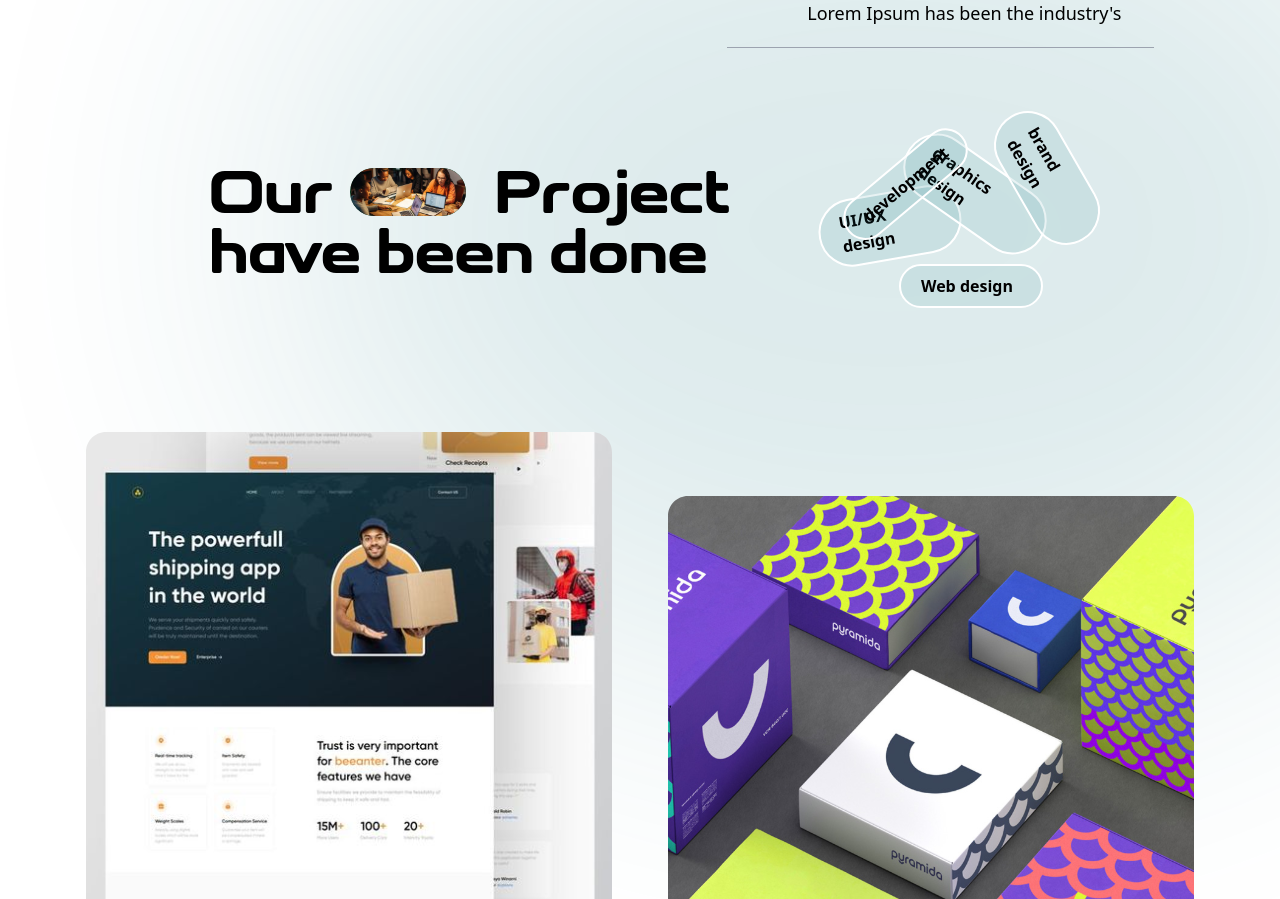
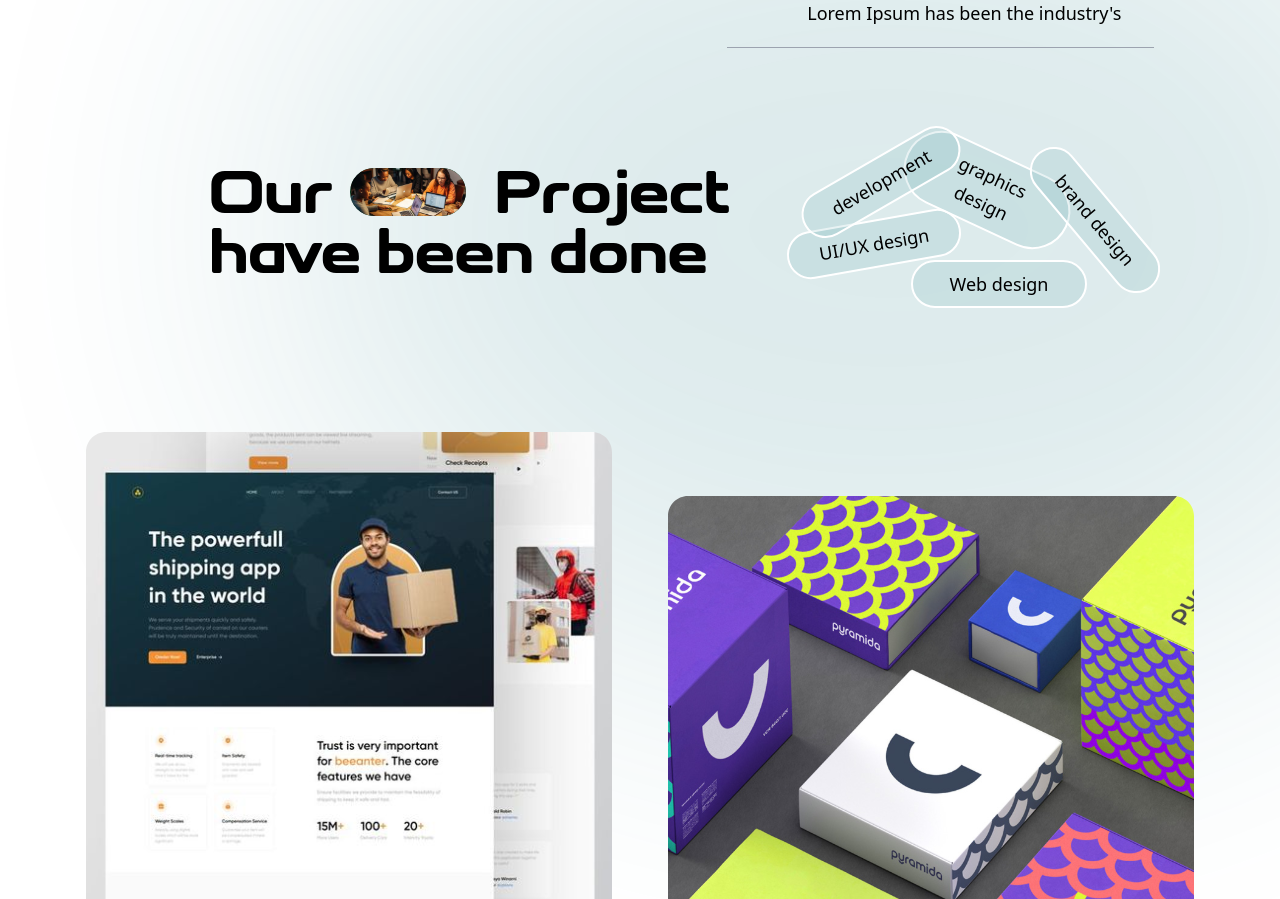
Before and after one commit to Qaviashraf/Bidec-Solution, a React (Vite) app in the folder frontend/: page / in a window 1280 px wide. Shown: the part 2224-3123 px from the top of the page. Built offline with nearby package versions, Linux system fonts and the light colour scheme.

Commit message:
Update Projects.jsx

```diff
--- a/frontend/src/components/Projects.jsx
+++ b/frontend/src/components/Projects.jsx
@@ -28,12 +28,12 @@
                 <div
                     data-aos="fade-down" className="relative">
 
-                    <ul className='absolute bottom-[-10vh] right-[12vh] pl-20'>
-                        <li className='font-sans bottom-12 right-[1vw] rotate-[350deg] absolute font-semibold text-md rounded-full bg-[#227C851A] border-2 border-[#FFFFFF] px-5 py-2 w-36'>UI/UX design</li>
-                        <li className='font-sans bottom-20 rotate-[35deg] left-0 absolute font-semibold text-md rounded-full bg-[#227C851A] border-2 border-[#FFFFFF] px-5 py-2 w-40'>graphics design</li>
-                        <li className='font-sans bottom-[8vw] rotate-[320deg] left-[-5vw] absolute font-semibold text-md rounded-full bg-[#227C851A] border-2 border-[#FFFFFF] px-5 py-2 '>development</li>
-                        <li className='font-sans bottom-24 rotate-[60deg] left-20 absolute font-semibold text-md rounded-full bg-[#227C851A] border-2 border-[#FFFFFF] px-5 py-2 w-36'>brand design</li>
-                        <li className='font-sans bottom-0 rotate-0 left-1 absolute font-semibold text-md rounded-full bg-[#227C851A] border-2 border-[#FFFFFF] px-5 py-2 w-36'>Web design</li>
+                    <ul className='absolute bottom-[-10vh] right-[12vh] pl-20 hover:bg-gray-300'>
+                        <Link to='service/branding' className='font-sans bottom-10 right-[1vw] rotate-[350deg] absolute text-lg rounded-full bg-[#227C851A] border-2 border-[#FFFFFF] px-5 py-2 w-44 text-center hover:bg-[#227C85] hover:text-white hover:border-[#227C85]'>UI/UX design</Link>
+                        <Link to='service/branding' className='font-sans bottom-20 rotate-[25deg] left-1 absolute text-lg rounded-full bg-[#227C851A] border-2 border-[#FFFFFF] px-5 py-2 w-44 text-center hover:bg-[#227C85] hover:text-white hover:border-[#227C85]'>graphics design</Link>
+                        <Link to='service/web-design-development' className='font-sans bottom-[8vw] rotate-[330deg] left-[-8vw] absolute text-lg rounded-full bg-[#227C851A] border-2 border-[#FFFFFF] px-5 py-2  w-44 text-center hover:bg-[#227C85] hover:text-white hover:border-[#227C85]'>development</Link>
+                        <Link to='service/branding' className='font-sans bottom-16 rotate-[50deg] left-28 absolute text-lg rounded-full bg-[#227C851A] border-2 border-[#FFFFFF] px-5 py-2  w-44 text-center hover:bg-[#227C85] hover:text-white hover:border-[#227C85]'>brand design</Link>
+                        <Link to='service/web-design-development' className='font-sans bottom-0 rotate-0 left-4 absolute text-lg rounded-full bg-[#227C851A] border-2 border-[#FFFFFF] px-5 py-2  w-44 text-center hover:bg-[#227C85] hover:text-white hover:border-[#227C85]'>Web design</Link>
                     </ul>
                 </div>
                 <img className='absolute z-[-10] w-screen' src={bgimg} alt="" />
```
